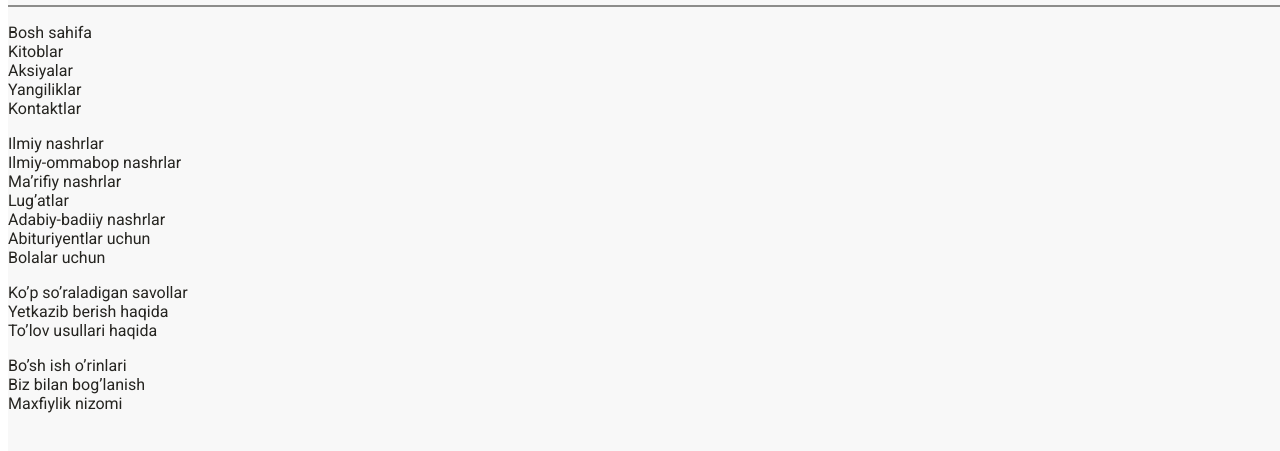
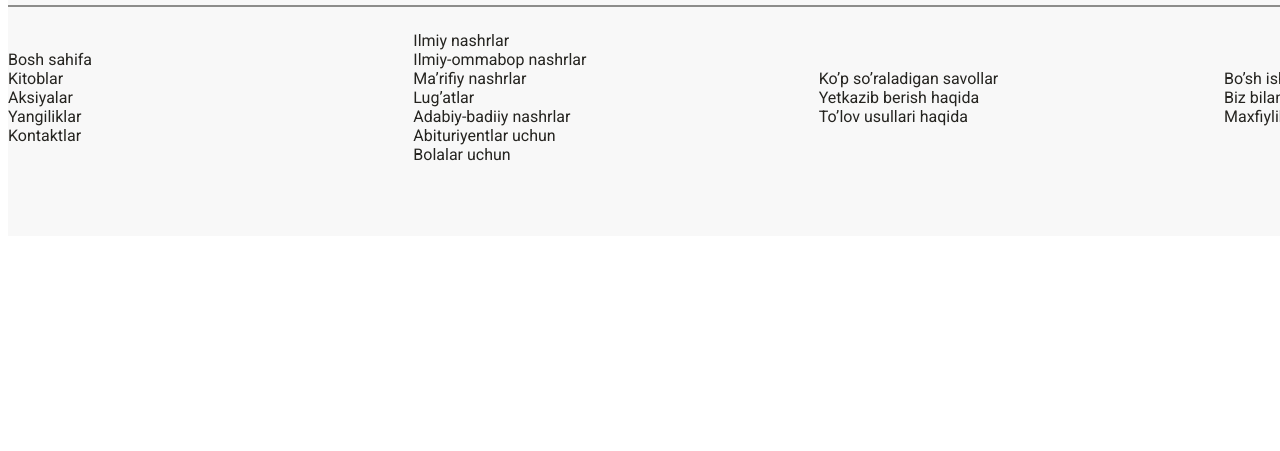
Before and after one commit to Doniyordv/figma, a plain HTML site: page index.html in a window 1280 px wide. Shown: the part 2351-2802 px from the top of the page. After the commit the page ends 2742 px from the top, so only its background shows below. Drawn offline with Linux system fonts and the light colour scheme.

Commit message:
Add footer links

```diff
--- a/css/main.css
+++ b/css/main.css
@@ -268,6 +268,12 @@ body{
     opacity: 0.6;
 }
 
+.footer-div-links{
+    display: flex;
+    justify-content: space-between;
+    align-items: center;
+}
+
 .site-footer-links{
     width: 224px;
     line-height: 19px;
--- a/index.html
+++ b/index.html
@@ -107,7 +107,7 @@
         </div>
         <hr class="site-footer-divider" >
 
-        <div >
+        <div class="footer-div-links">
                 <ul class="site-footer-links">
                     <li><a class="index-nav" href="#">Bosh sahifa</a></li>
                     <li><a class="index-nav" href="#">Kitoblar</a></li>
```
